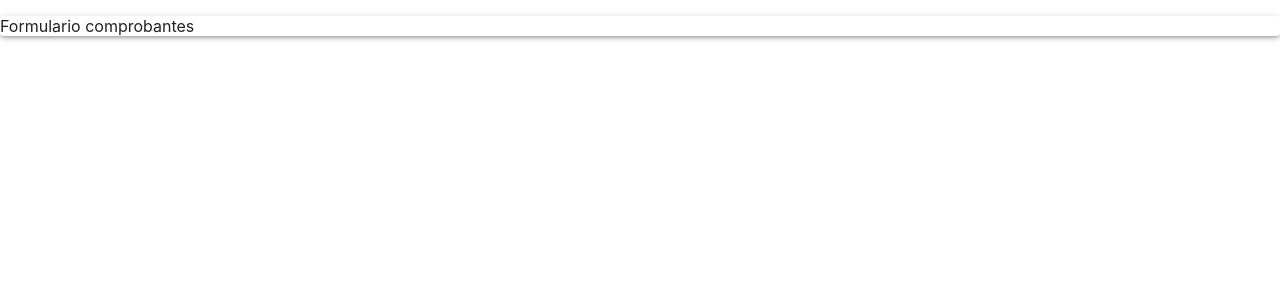
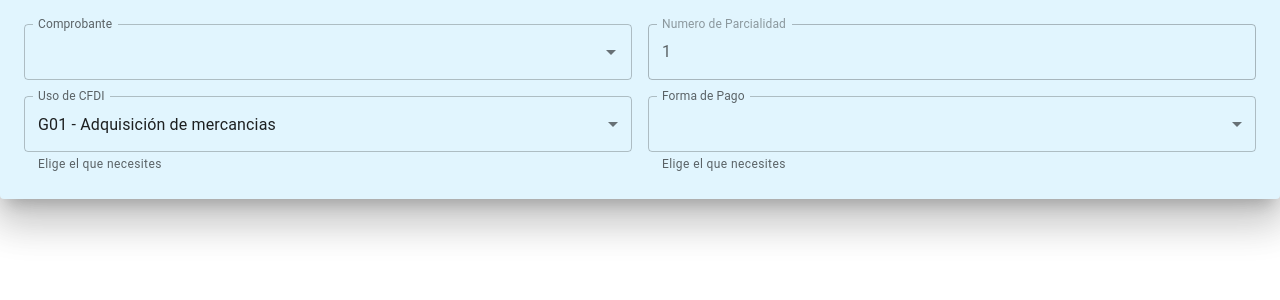
Before and after one commit to IzDiego/modulo-comprobantes, a Next.js app: page /components/tabs/FormComprobantes in a window 1280 px wide. Shown: the top 300 px of the page. Built offline with nearby package versions, Linux system fonts and the light colour scheme.

Commit message:
Implementando grid 1.0

```diff
--- a/pages/components/tabs/FormComprobantes.tsx
+++ b/pages/components/tabs/FormComprobantes.tsx
@@ -1,11 +1,113 @@
-import Box from "@mui/material/Box";
 import Paper from "@mui/material/Paper";
+import Grid from "@mui/material/Grid";
+import InputLabel from "@mui/material/InputLabel";
+import MenuItem from "@mui/material/MenuItem";
+import FormHelperText from "@mui/material/FormHelperText";
+import FormControl from "@mui/material/FormControl";
+import Select, { SelectChangeEvent } from "@mui/material/Select";
+import React from "react";
+import TextField from "@mui/material/TextField";
+import Autocomplete from "@mui/material/Autocomplete";
 
 export default function FormComprobantes() {
+  const [comprobante, setComprobante] = React.useState("id, fecha, total");
+  const [cfdi, setCfdi] = React.useState("G01 - Adquisición de mercancias");
+  const [numParcialidad, setNumParcialidad] = React.useState(1);
+  const [formaPago, setFormaPago] = React.useState("01 - Efectivo");
+
+  const handleChangeCFDI = (event: any) => {
+    setCfdi(event.target.value);
+  };
+
+  const handleChangeFormaPago = (event: any) => {
+    setFormaPago(event.target.value);
+  };
+
+  const handleChangeComprobante = (e: any) => {
+    if (e.target.value.length === 0) {
+      setComprobante("");
+    } else {
+      setComprobante(e.target.value);
+    }
+  };
+
   return (
     <div>
-      <Paper elevation={3}>
-        <p>Formulario comprobantes</p>
+      <Paper
+        elevation={24}
+        sx={{
+          bgcolor: "#e1f5fe",
+        }}
+      >
+        <Grid container spacing={2} padding={3}>
+          <Grid item xs={6}>
+            <Autocomplete
+              id="combo-box-demo"
+              options={[]}
+              renderInput={(params) => (
+                <>
+                  <TextField
+                    {...params}
+                    InputLabelProps={{ shrink: true }}
+                    onChange={handleChangeComprobante}
+                    label="Comprobante"
+                    value="Comprobante"
+                  />
+                </>
+              )}
+            />{" "}
+          </Grid>
+          <Grid item xs={6}>
+            <FormControl sx={{ width: "100%" }}>
+              <InputLabel id="num-parcialidad">{numParcialidad}</InputLabel>
+              <TextField
+                disabled
+                InputLabelProps={{ shrink: true }}
+                label="Numero de Parcialidad"
+              />
+            </FormControl>
+          </Grid>
+          <Grid item xs={6}>
+            <FormControl sx={{ width: "100%" }}>
+              <InputLabel id="uso-CFDI">Uso de CFDI</InputLabel>
+              <Select
+                value={cfdi}
+                label="Uso de CFDI"
+                onChange={handleChangeCFDI}
+              >
+                <MenuItem value="">
+                  <em>None</em>
+                </MenuItem>
+                <MenuItem value={"G01 - Adquisición de mercancias"}>
+                  G01 - Adquisición de mercancias
+                </MenuItem>
+                <MenuItem value={"G02"}>G02</MenuItem>
+                <MenuItem value={"G03"}>G03</MenuItem>
+              </Select>
+              <FormHelperText>Elige el que necesites</FormHelperText>
+            </FormControl>
+          </Grid>
+          <Grid item xs={6}>
+            <FormControl sx={{ width: "100%" }} id="forma-pago">
+              <InputLabel>
+                Forma de Pago
+              </InputLabel>
+              <Select
+                value={formaPago}
+                label="Forma de Pago"
+                onChange={handleChangeFormaPago}
+              >
+                <MenuItem value="">
+                  <em>None</em>
+                </MenuItem>
+                <MenuItem value={10}>01 - Efectivo</MenuItem>
+                <MenuItem value={20}>02 - </MenuItem>
+                <MenuItem value={30}>03 - </MenuItem>
+              </Select>
+              <FormHelperText>Elige el que necesites</FormHelperText>
+            </FormControl>
+          </Grid>
+        </Grid>
       </Paper>
     </div>
   );
--- a/pages/components/tabs/TabContainer.tsx
+++ b/pages/components/tabs/TabContainer.tsx
@@ -19,7 +19,7 @@ function TabPanel(props: { [x: string]: any; children: any; value: any; index: a
     >
       {value === index && (
         <Box sx={{ p: 3 }}>
-          <Typography>{children}</Typography>
+          <Typography component={'span'}>{children}</Typography>
         </Box>
       )}
     </div>
```
